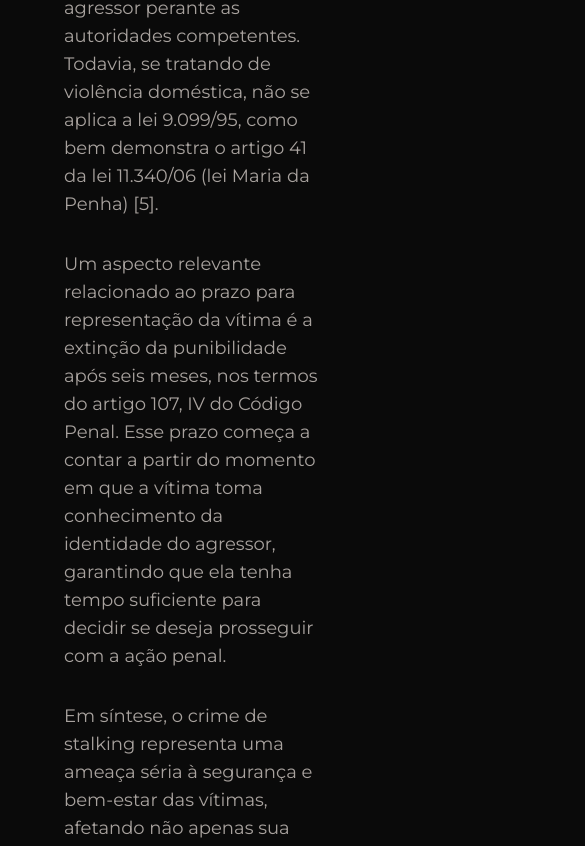
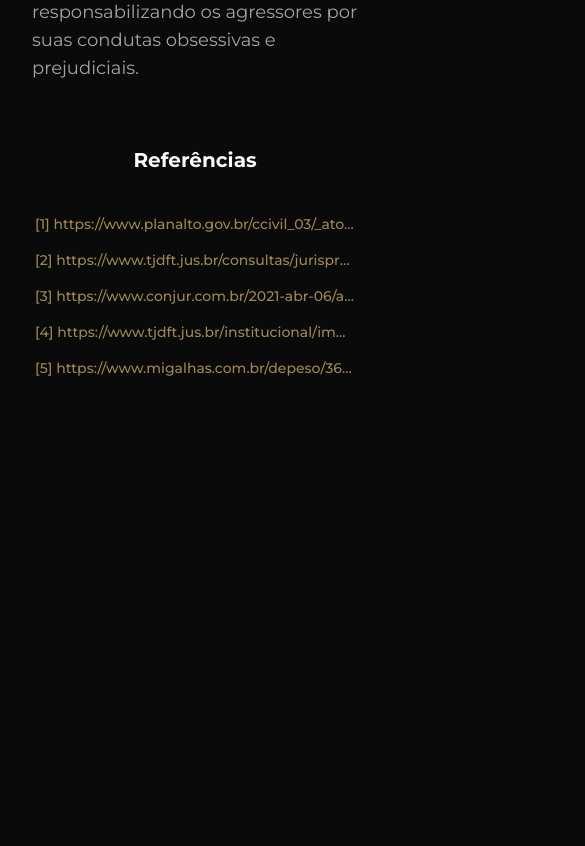
Before and after one commit to rafaelpzoucas/adv-gabriel-candela, a Next.js app: page /articles/1 in a window 390 px wide. Shown: the part 4134-4980 px from the top of the page, 585 px wide, since content can reach past the window. After the commit the page ends 4552 px from the top, so only its background shows below. Built offline with nearby package versions, Linux system fonts and the light colour scheme; a web font is replaced by a local one.

Commit message:
fix responsivity on references

```diff
--- a/src/app/articles/[slug]/page.tsx
+++ b/src/app/articles/[slug]/page.tsx
@@ -36,8 +36,8 @@ export default function ArticlePage({ params }: { params: { slug: string } }) {
         </div>
       </header>
 
-      <div className="flex flex-col items-center gap-8 w-full p-8 md:p-16 z-10 bg-background">
-        <article className="flex flex-col items-center gap-8 w-full p-8 md:p-16 z-10 bg-background">
+      <div className="flex flex-col items-center gap-8 w-full p-4 md:p-16 z-10 bg-background">
+        <article className="flex flex-col items-center gap-8 w-full p-4 md:p-16 z-10 bg-background">
           {article.paragraphs.map((paragraph) => (
             <p
               className="text-muted-foreground text-lg md:text-xl max-w-4xl"
@@ -48,17 +48,17 @@ export default function ArticlePage({ params }: { params: { slug: string } }) {
           ))}
         </article>
 
-        <footer>
+        <footer className="flex flex-col items-center gap-8 w-full p-4 md:p-16 z-10 bg-background">
           <h3 className="font-bold text-xl">Referências</h3>
 
-          <div className="max-w-4xl">
+          <div className="max-w-[320px] md:max-w-4xl">
             {article.references.map((ref, index) => (
               <Link
                 href={ref}
                 key={ref}
                 className={cn(buttonVariants({ variant: 'link' }), 'px-0')}
               >
-                <p className="truncate w-[896px]">
+                <p className="truncate w-[320px] md:w-[896px]">
                   [{index + 1}] {ref}
                 </p>
               </Link>
```
